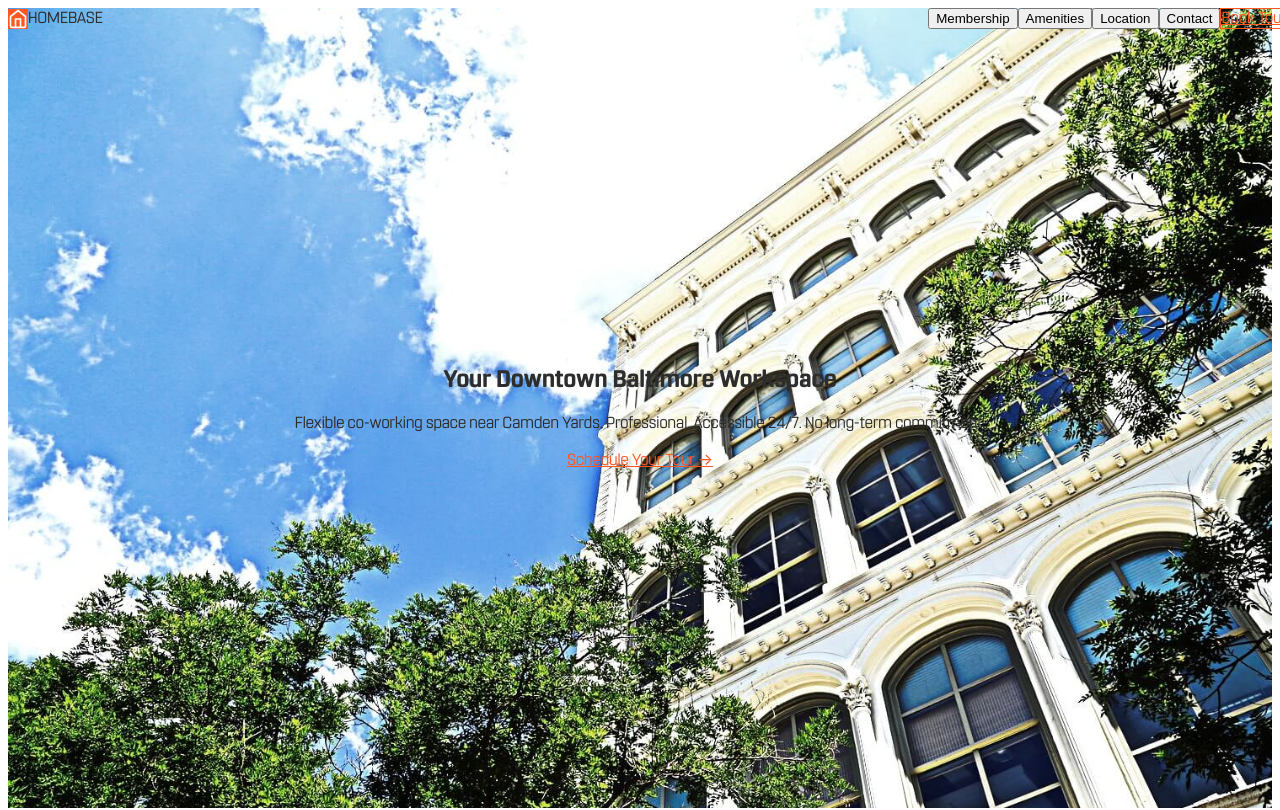
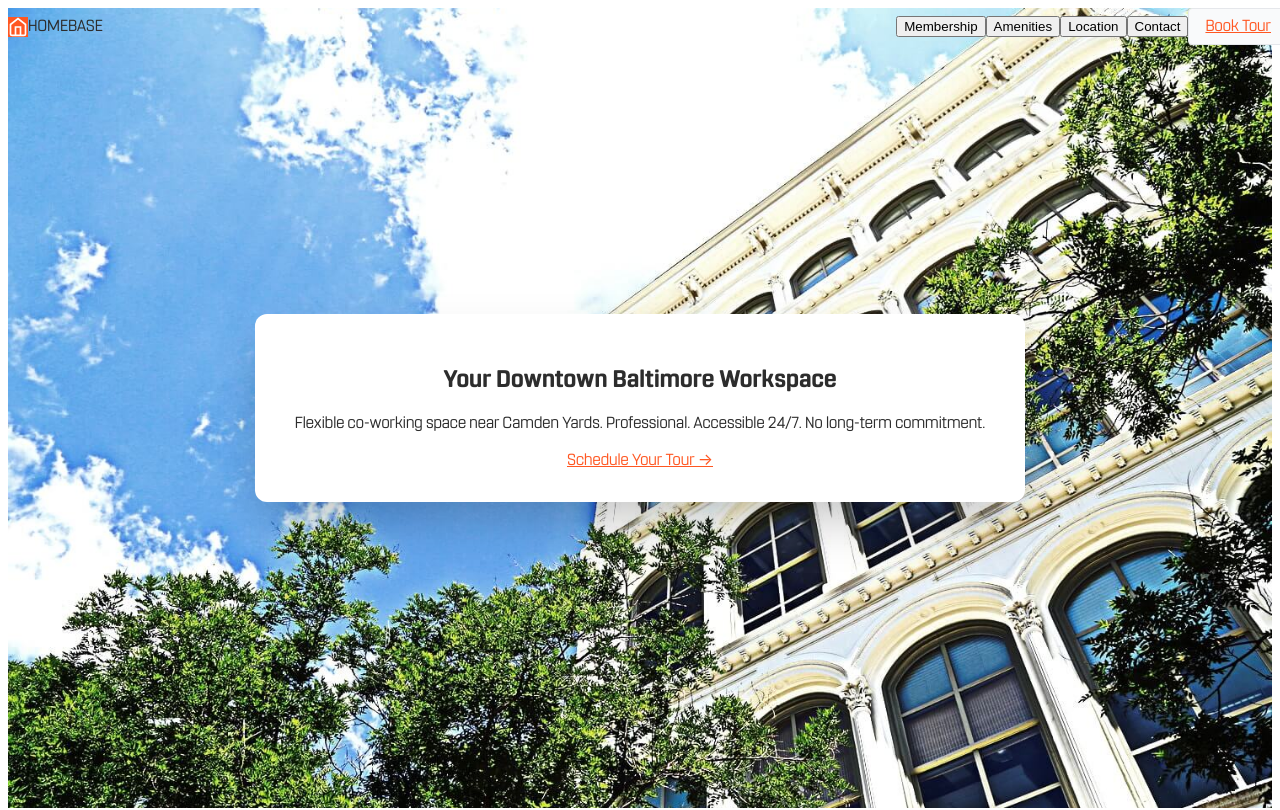
Before and after one commit to jakeabel217/homebase-website, a Next.js app: page / in a window 1280 px wide. Shown: the top 810 px of the page. Built offline with nearby package versions, Linux system fonts and the light colour scheme.

Commit message:
FIX: Use inline styles for hero box and Book Tour button to bypass Tailwind CSS compilation issues

```diff
--- a/app/page.tsx
+++ b/app/page.tsx
@@ -43,7 +43,16 @@ export default function Home() {
               <a
                 href="https://calendly.com/jakeabel217/30min"
                 target="_blank"
-                className="text-[#FF5722] font-semibold hover:text-[#E64A19] transition text-sm whitespace-nowrap border border-gray-200 bg-gray-50 px-4 py-2 rounded"
+                className="text-[#FF5722] font-semibold hover:text-[#E64A19] transition text-sm whitespace-nowrap"
+                style={{
+                  border: '1px solid #e5e7eb',
+                  backgroundColor: '#f9fafb',
+                  paddingLeft: '1rem',
+                  paddingRight: '1rem',
+                  paddingTop: '0.5rem',
+                  paddingBottom: '0.5rem',
+                  borderRadius: '0.25rem'
+                }}
               >
                 Book Tour
               </a>
@@ -62,7 +71,18 @@ export default function Home() {
           priority
         />
         <div className="relative h-full flex items-center justify-center text-center px-4">
-          <div className="bg-white rounded-xl px-10 py-8 max-w-3xl shadow-2xl">
+          <div
+            className="max-w-3xl"
+            style={{
+              backgroundColor: '#ffffff',
+              borderRadius: '0.75rem',
+              paddingLeft: '2.5rem',
+              paddingRight: '2.5rem',
+              paddingTop: '2rem',
+              paddingBottom: '2rem',
+              boxShadow: '0 25px 50px -12px rgba(0, 0, 0, 0.25)'
+            }}
+          >
             <h1 className="text-4xl md:text-6xl font-bold text-gray-900 mb-4">
               Your Downtown Baltimore Workspace
             </h1>
```
